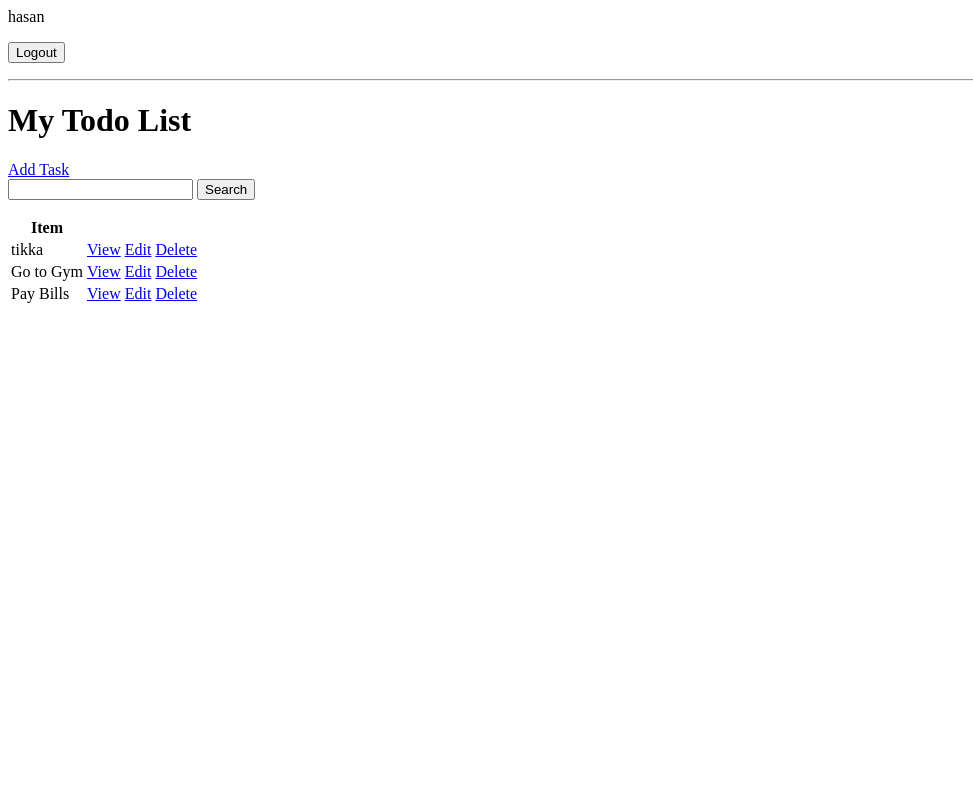
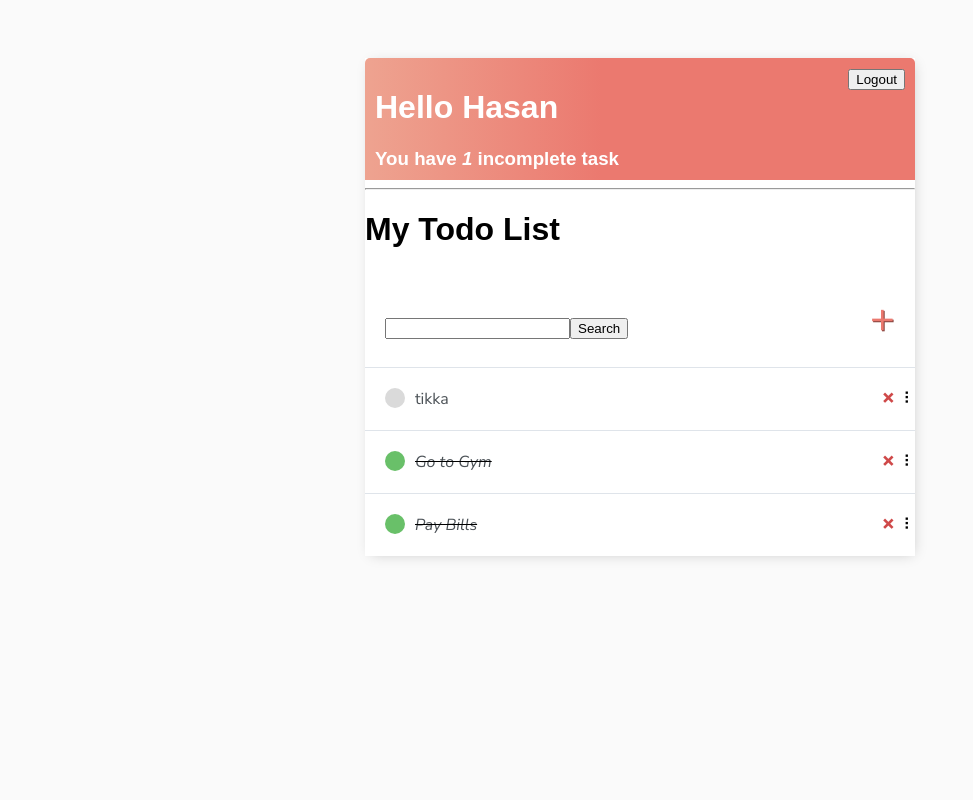
Before and after one commit to striderzz/Django_Todo_List, a Django app: page / in a window 1280 px wide. Shown: the whole page, without its empty margins (0-973 px from the left). Run offline with Django 5.2, Linux system fonts and the light colour scheme; a user stored in the database is signed in; data comes from the database, SQL or seed files in the repository; both versions use the stored data as it was after the commit.

Commit message:
added styling

```diff
--- a/todo_list/base/templates/base/login.html
+++ b/todo_list/base/templates/base/login.html
@@ -1,3 +1,7 @@
+{% extends 'base/main.html' %}
+
+{% block content %}
+
 <h1>Login</h1>
 
 <form method="POST">
@@ -7,3 +11,5 @@
 </form>
 
 <p>Dont have an account? <a href="{% url 'register' %}">Register</a> </p>
+
+{% endblock %}
--- /dev/null
+++ b/todo_list/base/templates/base/main.html
@@ -0,0 +1,121 @@
+<!DOCTYPE html>
+<html lang="en">
+<head>
+  <meta charset="UTF-8">
+  <meta name="viewport" content="width=device-width, initial-scale=1.0">
+  <title>To Do Items</title>
+  <link rel="preconnect" href="https://fonts.googleapis.com">
+  <link rel="preconnect" href="https://fonts.gstatic.com" crossorigin>
+  <link href="https://fonts.googleapis.com/css2?family=Nunito+Sans:ital,opsz,wght@0,6..12,200..1000;1,6..12,200..1000&display=swap" rel="stylesheet">
+  <style>
+    body{
+      background-color: #fafafa;
+      font-family: "Nunito Sans", sans-serif;
+      padding-top: 50px;
+    }
+
+    h1,
+    h2,
+    h3,
+    h4,
+    h5,
+    h6{
+        font-family: 'Raleway', sans-serif;
+    }
+    a,
+    p {
+        color: #4b5156
+    }
+
+
+
+    .container{
+      max-width: 550px;
+      margin:auto;
+      background-color: white;
+      -webkit-box-shadow: 2px 2px 13px -4px rgba(0, 0, 0, 0.21);
+      box-shadow: 2px 2px 13px -4px rgba(0, 0, 0, 0.21);
+    }
+
+    .header-bar {
+            display: flex;
+            justify-content: space-between;
+            color: #fff;
+            padding: 10px;
+            border-radius: 5px 5px 0 0;
+            background: linear-gradient(90deg, #EEA390 0%, #EB796F 43%, #EB796F 100%);
+        }
+    .header-bar a {
+        color: rgb(247, 247, 247);
+        text-decoration: none;
+    }
+
+
+    .task-wrapper {
+            display: flex;
+            align-items: center;
+            justify-content: space-between;
+            background-color: #fff;
+            border-top: 1px solid #dfe4ea;
+            overflow: hidden;
+    }
+
+    .task-title {
+        display: flex;
+        padding: 20px;
+    }
+
+    .task-title a {
+        text-decoration: none;
+        color: #4b5156;
+        margin-left: 10px;
+    }
+
+    .task-complete-icon {
+        height: 20px;
+        width: 20px;
+        background-color: rgb(105, 192, 105);
+        border-radius: 50%;
+    }
+
+    .task-incomplete-icon {
+        height: 20px;
+        width: 20px;
+        background-color: rgb(218, 218, 218);
+        border-radius: 50%;
+    }
+
+    .delete-link {
+            text-decoration: none;
+            font-weight: 900;
+            color: #cf4949;
+            font-size: 22px;
+            line-height: 0;
+            padding: 20px 0px;
+    }
+
+    #search-add-wrapper {
+            display: flex;
+            justify-content: space-between;
+            align-items: center;
+            padding: 20px;
+    }
+
+    #add-link {
+            color: #EB796F;
+            text-decoration: none;
+            font-size: 42px;
+            text-shadow: 1px 1px #81413b;
+    }
+
+  </style>
+</head>
+<body>
+  <div class="container">
+    {% block content %}
+    {% endblock %}
+
+  </div>
+
+</body>
+</html>
--- a/todo_list/base/templates/base/task_confirm_delete.html
+++ b/todo_list/base/templates/base/task_confirm_delete.html
@@ -1,6 +1,12 @@
+{% extends 'base/main.html' %}
+
+{% block content %}
+
 <a href="{% url 'tasks' %}">Go Back</a>
 <form method="POST">
   {% csrf_token %}
   <p>Are you sure you want to delete this task? "{{task}}"</p>
   <input type="submit" value="Delete"/>
 </form>
+
+{% endblock %}
--- a/todo_list/base/templates/base/task_form.html
+++ b/todo_list/base/templates/base/task_form.html
@@ -1,3 +1,7 @@
+{% extends 'base/main.html' %}
+
+{% block content %}
+
 <h3>Task Form</h3>
 <a href="{% url 'tasks' %}">Go Back</a>
 
@@ -6,3 +10,5 @@
   {{ form.as_p }}
   <input type="submit" value="Submit">
 </form>
+
+{% endblock %}
--- a/todo_list/base/templates/base/task_list.html
+++ b/todo_list/base/templates/base/task_list.html
@@ -1,5 +1,17 @@
+{% extends 'base/main.html' %}
+
+{% block content %}
+
+<div class="header-bar">
+  <div>
+    <h1>
+      Hello {{request.user|title}}
+      <h3 style="margin:0"> You have <i> {{count}}</i> incomplete task{{count|pluralize:"s" }}</h3>
+    </h1>
+
+  </div>
   {% if request.user.is_authenticated %}
-<p>{{request.user}}</p>
+
   <form method="post" action="{% url 'logout' %}">
     {% csrf_token %}
     <button type="submit">Logout</button>
@@ -9,32 +21,48 @@
   {% endif %}
 
 
+</div>
+
+
+
 <hr>
 <h1>My Todo List </h1>
 
-<a href="{% url 'task_create' %}">Add Task</a>
-
-<form method="GET">
+<div id="search-add-wrapper">
+  <form method="GET" style="margin-top: 20px;display: flex;">
     <input type="text" name = 'search-area' value="{{search_input}}">
     <input type="submit" value="Search">
 
   </form>
+  {% if tasks|length > 0 %}
+    <a id="add-link" href="{% url 'task_create' %}">&#x2b;</a>
+  {% endif %}
+
+</div>
 
 
-<table>
-  <tr>
-    <th>Item</th>
-    <th></th>
-  </tr>
 
+
+
+
+<div class="task_items-wrapper">
   {% for task in tasks %}
-  <tr>
-    <td>{{task.title}}</td>
-    <td><a href="{% url "task_detail" task.id %}">View</a></td>
-    <td><a href="{% url "task_update" task.id %}">Edit</a></td>
-    <td><a href="{% url "task_delete" task.id %}">Delete</a></td>
-  </tr>
-  {% empty %}
-  <h3>No items in list</h3>
+    <div class="task-wrapper" data-position="{{task.pk}}">
+      <div class="task-title">
+          {% if task.complete %}
+          <div class="task-complete-icon"></div>
+          <i><s><a href="{% url 'task_update' task.id %}">{{task}}</a></s></i> {% else %}
+          <div class="task-incomplete-icon"></div>
+          <a href="{% url 'task_update' task.id %}">{{task}}</a> {% endif %}
+      </div>
+      <div class="task-controls">
+          <a class="delete-link" href="{% url 'task_delete' task.id %}">&#215;</a>
+          <span class="handle">&nbsp;&#10247;</span>
+      </div>
+    </div>
   {% endfor %}
-</table>
+
+</div>
+
+
+{% endblock %}
```
Also changed, not shown: todo_list/base/templates/base/register.html (+7 -1 lines), todo_list/db.sqlite3. Lines whose indentation alone changed are shown as unchanged.
